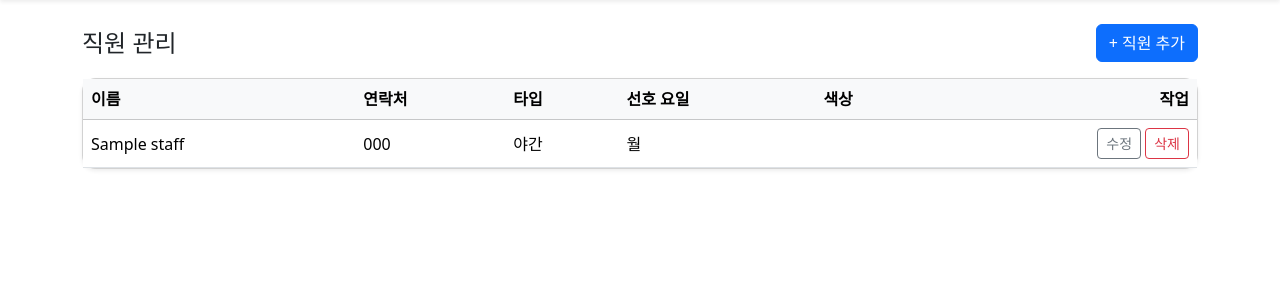
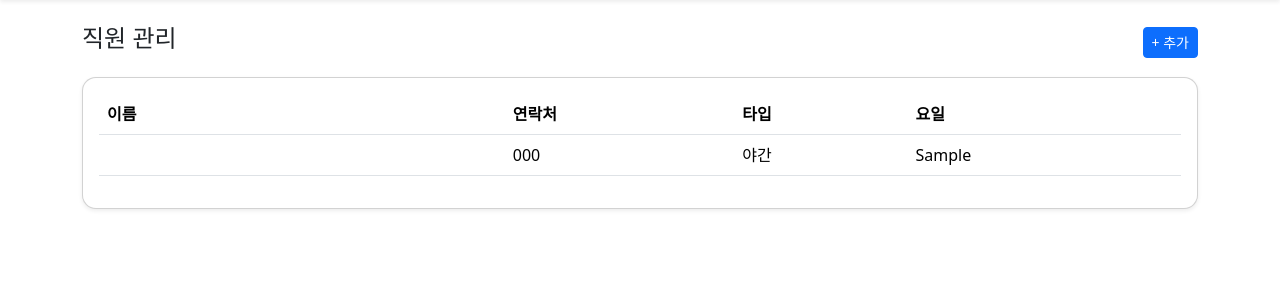
Before and after one commit to jum94kr/pcbang, a Flask app: template templates/staff.html in a window 1280 px wide. Shown: the part 56-356 px from the top of the page. Run offline with Flask 3, Linux system fonts and the light colour scheme; the template is opened without the code that fills it: most values are stand-ins (such as "Sample title", 1, 10 or a date in 2020); some libraries are stand-ins or nearby versions.

Commit message:
Update staff.html

```diff
--- a/templates/staff.html
+++ b/templates/staff.html
@@ -1,52 +1,22 @@
 {% extends 'base.html' %}
 {% block content %}
 <div class="d-flex justify-content-between align-items-center mb-3">
-  <h4 class="m-0">직원 관리</h4>
-  <a class="btn btn-primary" href="{{ url_for('staff_add') }}">+ 직원 추가</a>
+  <h4>직원 관리</h4>
+  <a href="{{ url_for('staff_add') }}" class="btn btn-primary btn-sm">+ 추가</a>
 </div>
-
-<div class="card shadow-sm">
-  <div class="table-responsive">
-    <table class="table table-hover align-middle m-0">
-      <thead class="table-light">
-        <tr>
-          <th>이름</th>
-          <th>연락처</th>
-          <th>타입</th>
-          <th>선호 요일</th>
-          <th>색상</th>
-          <th class="text-end">작업</th>
-        </tr>
-      </thead>
+<div class="card p-3 shadow-sm">
+  <table class="table align-middle">
+    <thead><tr><th>이름</th><th>연락처</th><th>타입</th><th>요일</th></tr></thead>
     <tbody>
       {% for s in staff %}
       <tr>
-          <td>{{ s['name'] }}</td>
+        <td><span class="badge" style="background:{{ color(s['name']) }}">{{ s['name'] }}</span></td>
         <td>{{ s['phone'] or '-' }}</td>
         <td>{{ '주간' if s['shift_type']=='day' else '야간' }}</td>
-          <td>
-            {% set labels=['월','화','수','목','금','토','일'] %}
-            {% set raw = s['work_days'] or '' %}
-            {% set days = [] if raw=='' else raw.split(',') %}
-            {% if days|length == 0 %}
-              -
-            {% else %}
-              {% for d in days %}
-                {{ labels[d|int] }}{% if not loop.last %}, {% endif %}
-              {% endfor %}
-            {% endif %}
-          </td>
-          <td><span class="badge" style="background: {{ color(s['name']) }}">{{ color(s['name']) }}</span></td>
-          <td class="text-end">
-            <a class="btn btn-sm btn-outline-secondary" href="{{ url_for('staff_edit', sid=s['id']) }}">수정</a>
-            <form method="post" action="{{ url_for('staff_delete', sid=s['id']) }}" class="d-inline">
-              <button class="btn btn-sm btn-outline-danger" onclick="return confirm('삭제하시겠습니까?')">삭제</button>
-            </form>
-          </td>
+        <td>{{ s['work_days'] or '-' }}</td>
       </tr>
       {% endfor %}
     </tbody>
   </table>
 </div>
-</div>
 {% endblock %}
```
Lines whose indentation alone changed are shown as unchanged.
